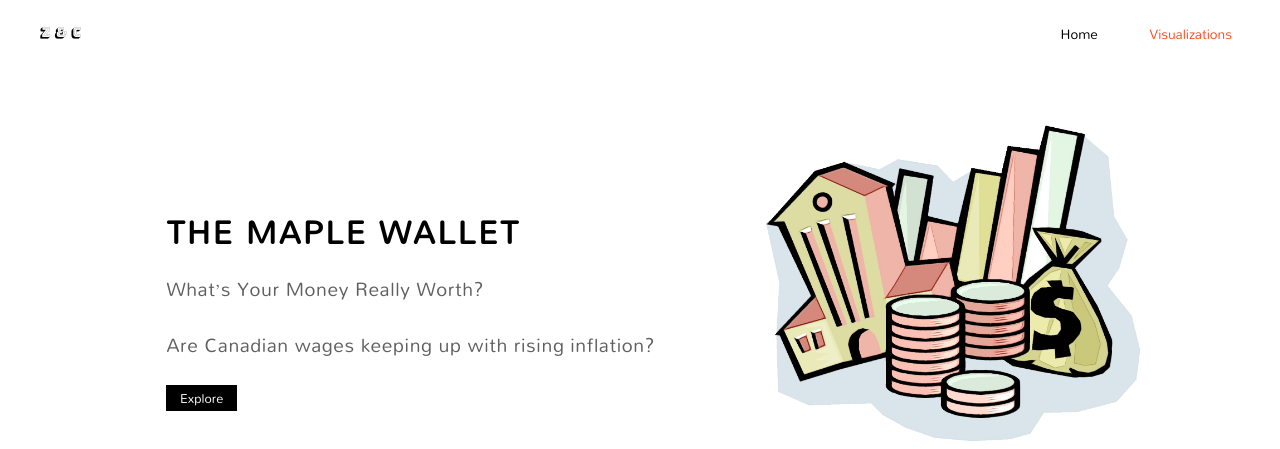
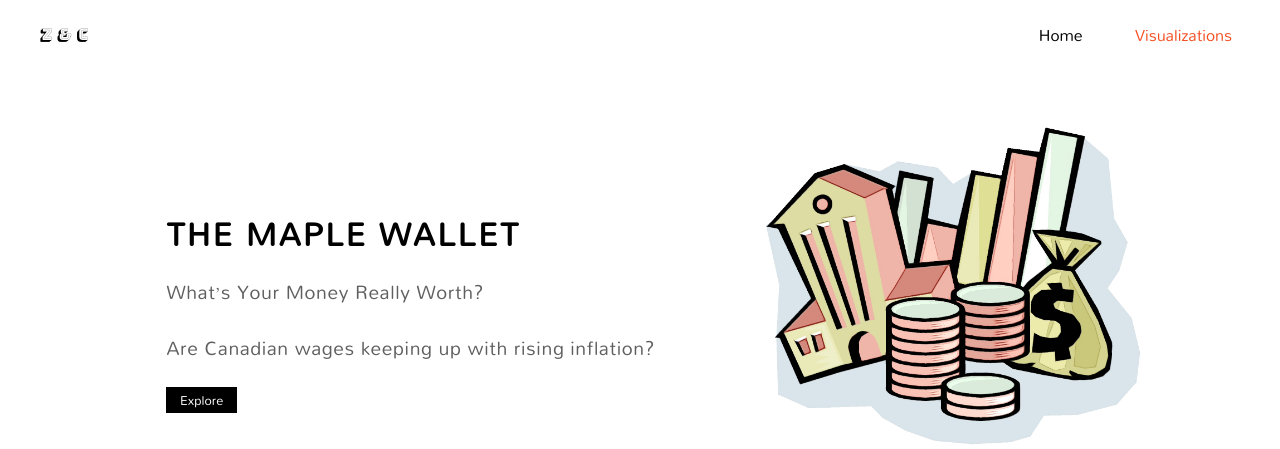
Before and after one commit to Dannie-1217/Dannie-1217.github.io, a PHP site: page / in a window 1280 px wide. Shown: the top 449 px of the page. Run offline with PHP 8.4, Linux system fonts and the light colour scheme; some web fonts are replaced.

Commit message:
Update index.css

```diff
--- a/355_FinalProject/css/index.css
+++ b/355_FinalProject/css/index.css
@@ -18,6 +18,7 @@ a{
 nav{
     text-align: center;
     font-size: 0.85rem;
+    font-size: 1rem;
     display: flex;
     justify-content: space-between;
     padding:1.2rem 1rem 1rem;
```
